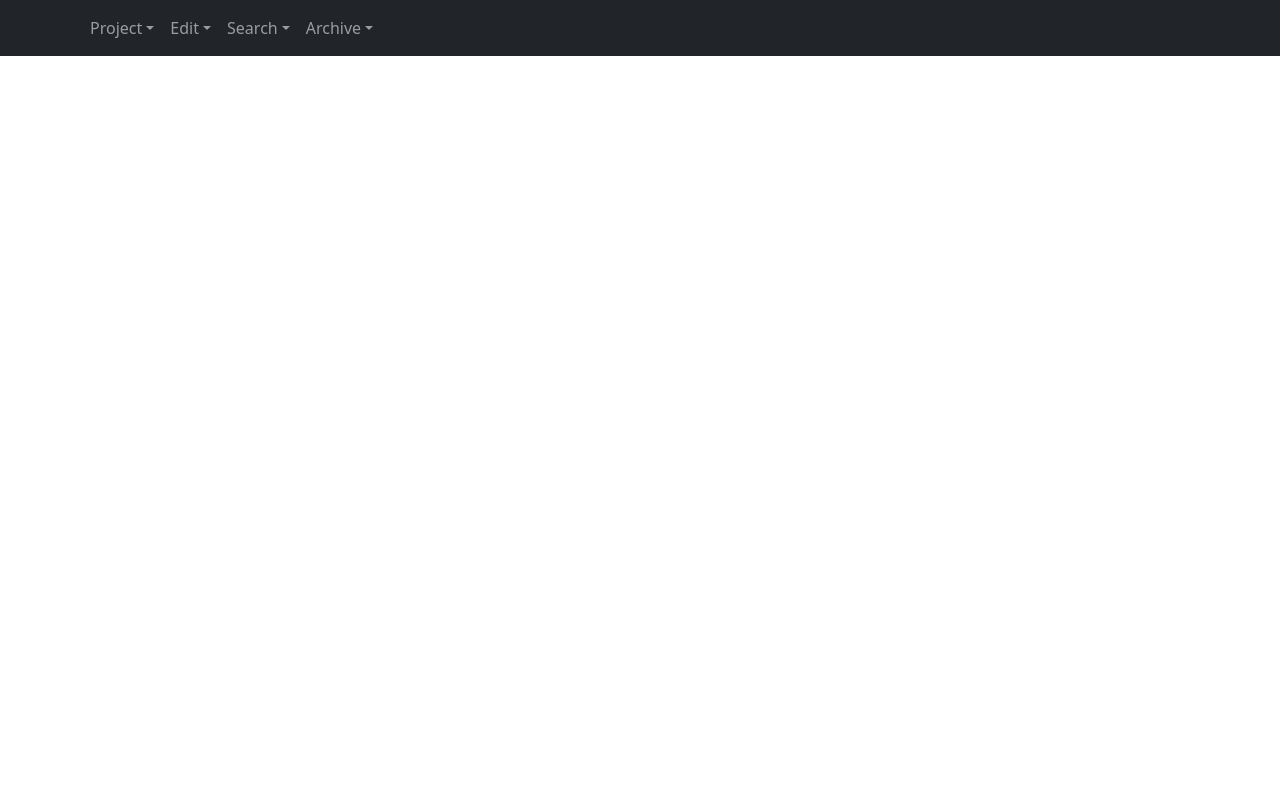
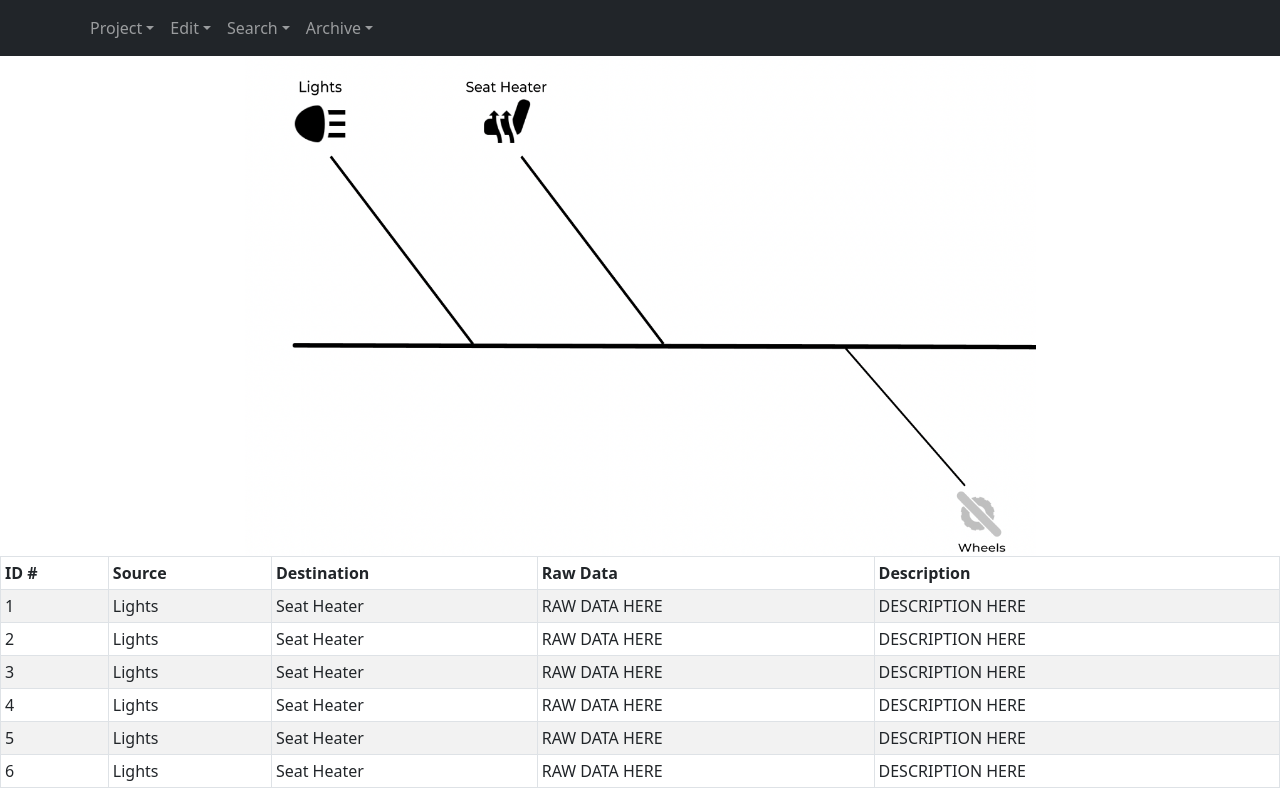
Before and after one commit to Team-5-GG/CS4311_CANBusVisualizer_5, a React (Create React App) app in the folder frontend/: page /main in a window 1280 px wide. Built offline with nearby package versions, Linux system fonts and the light colour scheme.

Commit message:
main page wireframe UI done. Custon right-click menu pending

```diff
--- a/frontend/public/index.html
+++ b/frontend/public/index.html
@@ -6,6 +6,8 @@
     <link rel="preconnect" href="https://fonts.googleapis.com">
     <link rel="preconnect" href="https://fonts.gstatic.com" crossorigin>
     <link href="https://fonts.googleapis.com/css2?family=Inter&display=swap" rel="stylesheet">
+
+    <script src="https://ajax.googleapis.com/ajax/libs/jquery/3.5.1/jquery.min.js"></script>
   </head>
   <div id="root"></div>
 </html>
--- /dev/null
+++ b/frontend/src/CANBusDisplayer.js
@@ -0,0 +1,11 @@
+import './displayer.css'
+
+export function CANBusDisplayer (){
+    return(
+        <div className="CANBusMapContainer">
+
+        </div>
+    );
+}
+
+export default CANBusDisplayer;
--- a/frontend/src/Displayer.js
+++ b/frontend/src/Displayer.js
@@ -1,19 +1,17 @@
-import './editPacket.css';
+import './displayer.css';
 import Container from 'react-bootstrap/Container';
 import Nav from 'react-bootstrap/Nav';
 import Navbar from 'react-bootstrap/Navbar';
 import NavDropdown from 'react-bootstrap/NavDropdown';
+import CANBusDisplayer from './CANBusDisplayer';
+import PacketDisplayer from './PacketDisplayer'
 
 
-
-function reroute() {
-  window.location.href = './editPacket'
-};
 
 export function MainPage() {
 
   return (
-    <body class="">
+    <div className="displayer">
       <div>
       <Navbar bg="dark" variant="dark">
         <Container>
@@ -56,9 +54,12 @@ export function MainPage() {
         </Container>
       </Navbar>
 
+      <CANBusDisplayer></CANBusDisplayer>
+      <PacketDisplayer></PacketDisplayer>
+
       </div>
-    </body>
-  )
+    </div>
+  );
 
 }
 export default MainPage;
--- /dev/null
+++ b/frontend/src/PacketDisplayer.js
@@ -0,0 +1,95 @@
+// const contextMenu = document.getElementById("context-menu");
+// const scope = document.querySelector("table");
+
+// scope.addEventListener("contextmenu", (event) => {
+//   event.preventDefault();
+
+//   const { clientX: mouseX, clientY: mouseY } = event;
+
+//   contextMenu.style.top = `${mouseY}px`;
+//   contextMenu.style.left = `${mouseX}px`;
+
+//   contextMenu.classList.add("visible");
+// });
+
+// scope.addEventListener("click", (e) => {
+//     if (e.target.offsetParent !== contextMenu) {
+//       contextMenu.classList.remove("visible");
+//     }
+//   });
+
+export function PacketDisplayer(){
+    return(
+        <>
+        <table id="dtHorizontalVerticalExample" className="table table-striped table-bordered table-sm " cellSpacing="0"
+  width="100%">
+  <thead>
+    <tr>
+      <th>ID #</th>
+      <th>Source</th>
+      <th>Destination</th>
+      <th>Raw Data</th>
+      <th>Description</th>
+    </tr>
+  </thead>
+  <tbody>
+    <tr>
+      <td>1</td>
+      <td>Lights</td>
+      <td>Seat Heater</td>
+      <td>RAW DATA HERE</td>
+      <td>DESCRIPTION HERE</td>
+
+    </tr>
+    <tr>
+    <td>2</td>
+      <td>Lights</td>
+      <td>Seat Heater</td>
+      <td>RAW DATA HERE</td>
+      <td>DESCRIPTION HERE</td>
+    </tr>
+    <tr>
+        <td>3</td>
+        <td>Lights</td>
+        <td>Seat Heater</td>
+        <td>RAW DATA HERE</td>
+        <td>DESCRIPTION HERE</td>
+    </tr>
+    <tr>
+        <td>4</td>
+        <td>Lights</td>
+        <td>Seat Heater</td>
+        <td>RAW DATA HERE</td>
+        <td>DESCRIPTION HERE</td>
+    </tr>
+    <tr>
+        <td>5</td>
+        <td>Lights</td>
+        <td>Seat Heater</td>
+        <td>RAW DATA HERE</td>
+        <td>DESCRIPTION HERE</td>
+
+    </tr>
+    <tr>
+        <td>6</td>
+        <td>Lights</td>
+        <td>Seat Heater</td>
+        <td>RAW DATA HERE</td>
+        <td>DESCRIPTION HERE</td>
+
+    </tr>
+  </tbody>
+
+</table>
+<div id="context-menu">
+          <a className="item" href="/editPacket">Edit</a>
+          <a className="item" href="/editPacket">Replay</a>
+          <a className="item" href="/editPacket">Delete</a>
+</div>
+
+</>
+
+    );
+}
+
+export default PacketDisplayer;
--- /dev/null
+++ b/frontend/src/displayer.css
@@ -0,0 +1,70 @@
+
+.displayer{
+    height: 100vh;
+    width: 100%;
+    overflow: scroll;
+}
+.CANBusMapContainer{
+    background-image: url("./images/canbusmap.png");
+    background-repeat: no-repeat;
+    background-position: center;
+    background-size: contain;
+    height: 500px;
+    width: 100%;
+    overflow: auto;
+    /* resize: vertical; */
+}
+
+.dtHorizontalVerticalExampleWrapper {
+    max-width: 600px;
+    margin: 0 auto;
+  }
+  #dtHorizontalVerticalExample th, td {
+    white-space: nowrap;
+  }
+  table.dataTable thead .sorting:after,
+  table.dataTable thead .sorting:before,
+  table.dataTable thead .sorting_asc:after,
+  table.dataTable thead .sorting_asc:before,
+  table.dataTable thead .sorting_asc_disabled:after,
+  table.dataTable thead .sorting_asc_disabled:before,
+  table.dataTable thead .sorting_desc:after,
+  table.dataTable thead .sorting_desc:before,
+  table.dataTable thead .sorting_desc_disabled:after,
+  table.dataTable thead .sorting_desc_disabled:before {
+    bottom: .5em;
+  }
+
+  #context-menu {
+    position: fixed;
+    z-index: 10000;
+    width: 150px;
+    background: #1b1a1a;
+    border-radius: 5px;
+  }
+
+  #context-menu .item {
+    padding: 8px 10px;
+    font-size: 15px;
+    color: #eee;
+    cursor: pointer;
+    border-radius: inherit;
+  }
+
+  #context-menu .item:hover {
+    background: #343434;
+  }
+
+  #context-menu {
+    position: fixed;
+    z-index: 10000;
+    width: 150px;
+    background: #1b1a1a;
+    border-radius: 5px;
+    display: none;
+  }
+
+  #context-menu.visible {
+    display: flex;
+    flex-direction: column;
+  }
```
Lines whose indentation alone changed are shown as unchanged.
